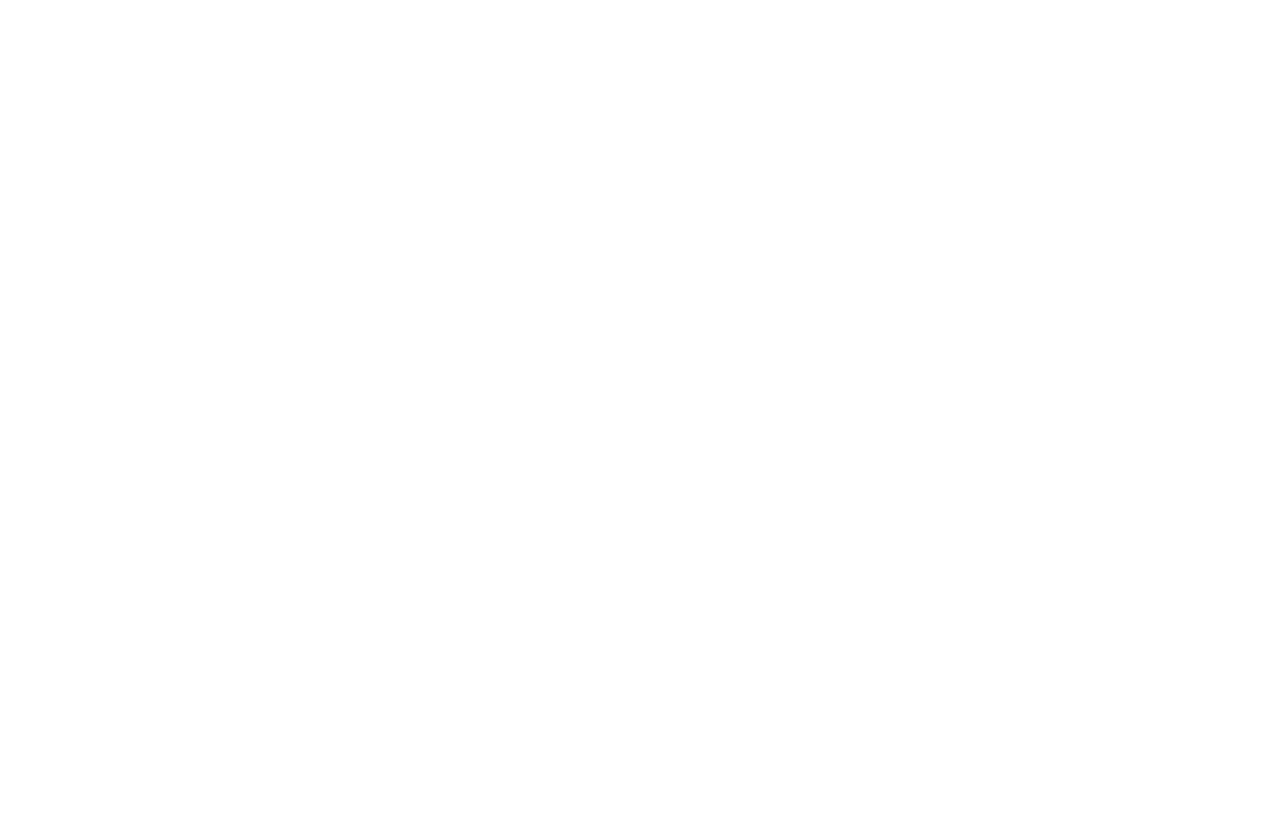
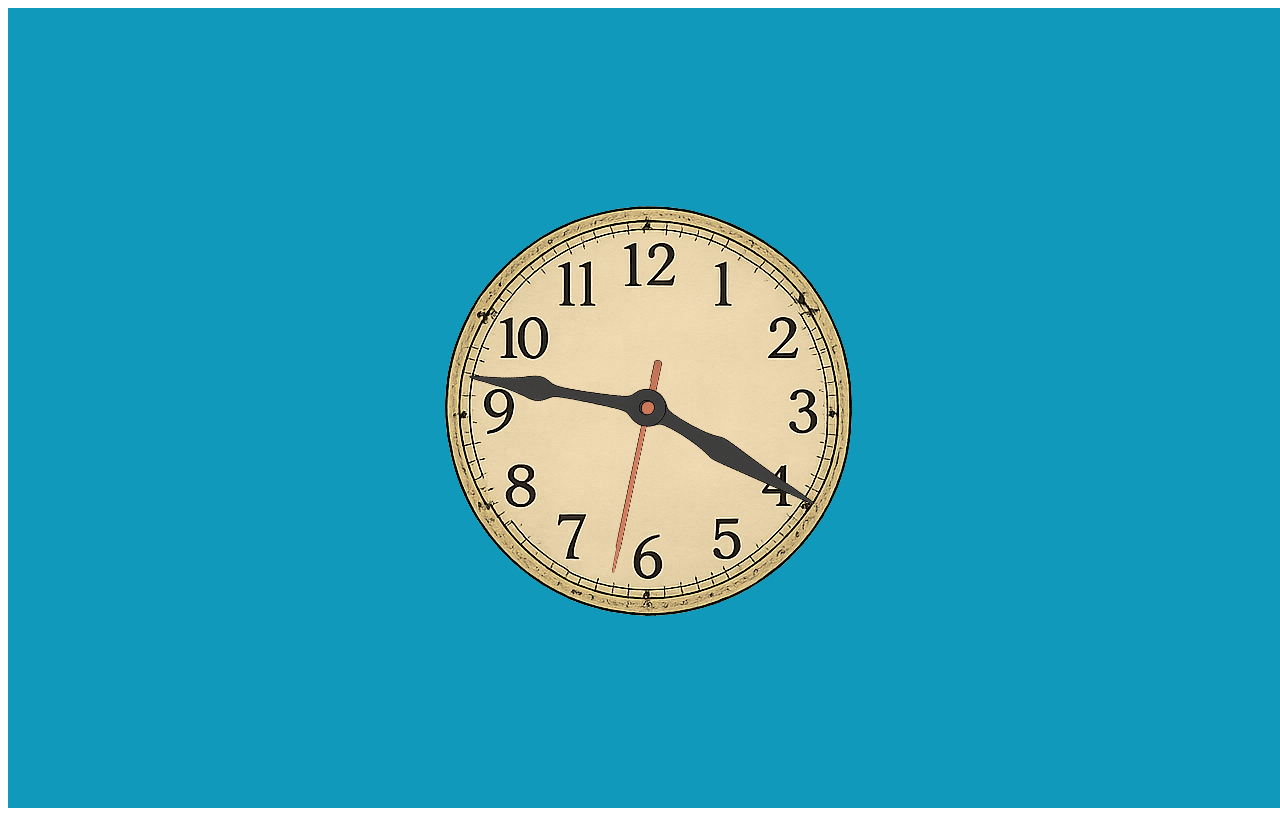
Before and after one commit to Alexeymitin/TestClocks, a website built with webpack: page public/index.html in a window 1280 px wide. Built offline with nearby package versions, Linux system fonts and the light colour scheme.

Commit message:
add assets, add Arrow, add clocks

```diff
--- a/public/index.html
+++ b/public/index.html
@@ -1,13 +1,10 @@
-<!DOCTYPE html>
-<html lang="ru">
+<!doctype html>
+<html lang="en">
+  <head>
+    <meta charset="UTF-8" />
+    <meta name="viewport" content="width=device-width, initial-scale=1.0" />
+    <title>Clocks</title>
+  </head>
 
-<head>
-    <meta charset="UTF-8" />
-    <title>Clock</title>
-</head>
-
-<body>
-    <div id="app"></div>
-</body>
-
+  <body></body>
 </html>
--- /dev/null
+++ b/src/assets.d.ts
@@ -0,0 +1 @@
+declare module '*.png';
--- /dev/null
+++ b/src/components/Arrow.ts
@@ -0,0 +1,22 @@
+import { Container, Sprite, Texture } from 'pixi.js';
+
+export class Arrow extends Container {
+  private arrowImage: Sprite;
+
+  constructor(texture: Texture) {
+    super();
+
+    this.arrowImage = new Sprite(texture);
+    this.scale.set(0.5);
+
+    this.addChild(this.arrowImage);
+  }
+
+  setRotation(angle: number) {
+    this.arrowImage.rotation = angle;
+  }
+
+  setAnchor(x: number, y: number) {
+    this.arrowImage.anchor.set(x, y);
+  }
+}
--- a/src/index.ts
+++ b/src/index.ts
@@ -0,0 +1,57 @@
+import { Application, Assets, Sprite } from 'pixi.js';
+import dialImg from './assets/dial.png';
+import secondImg from './assets/second.png';
+import minuteImg from './assets/minute.png';
+import hourImg from './assets/hour.png';
+import { Arrow } from './components/Arrow';
+
+(async () => {
+  const app = new Application();
+
+  globalThis.__PIXI_APP__ = app;
+
+  await app.init({ background: '#1099bb', resizeTo: window });
+
+  document.body.appendChild(app.canvas);
+
+  Assets.add({ alias: 'dialImg', src: dialImg });
+  Assets.add({ alias: 'secondImg', src: secondImg });
+  Assets.add({ alias: 'minuteImg', src: minuteImg });
+  Assets.add({ alias: 'hourImg', src: hourImg });
+
+  const dialTexture = await Assets.load('dialImg');
+  const secondTexture = await Assets.load('secondImg');
+  const minuteTexture = await Assets.load('minuteImg');
+  const hourTexture = await Assets.load('hourImg');
+
+  const dial = new Sprite(dialTexture);
+  dial.anchor.set(0.5);
+  dial.position.set(app.screen.width / 2, app.screen.height / 2);
+  app.stage.addChild(dial);
+
+  const secondArrow = new Arrow(secondTexture);
+  secondArrow.setAnchor(0.5, 0.72);
+  secondArrow.position.set(app.screen.width / 2, app.screen.height / 2);
+  app.stage.addChild(secondArrow);
+
+  const minuteArow = new Arrow(minuteTexture);
+  minuteArow.setAnchor(0.5, 0.81);
+  minuteArow.position.set(app.screen.width / 2, app.screen.height / 2);
+  app.stage.addChild(minuteArow);
+
+  const hourArrow = new Arrow(hourTexture);
+  hourArrow.setAnchor(0.5, 0.81);
+  hourArrow.position.set(app.screen.width / 2, app.screen.height / 2);
+  app.stage.addChild(hourArrow);
+
+  app.ticker.add(() => {
+    const date = new Date();
+    const seconds = date.getSeconds();
+    const minutes = date.getMinutes();
+    const hours = date.getHours();
+
+    secondArrow.setRotation((seconds / 60) * Math.PI * 2);
+    minuteArow.setRotation((minutes / 60) * Math.PI * 2);
+    hourArrow.setRotation((hours / 12) * Math.PI * 2 + (minutes / 60) * (Math.PI / 6));
+  });
+})();
```
Also changed, not shown: src/assets/dial.png (added), src/assets/hour.png (added), src/assets/minute.png (added), src/assets/second.png (added).
